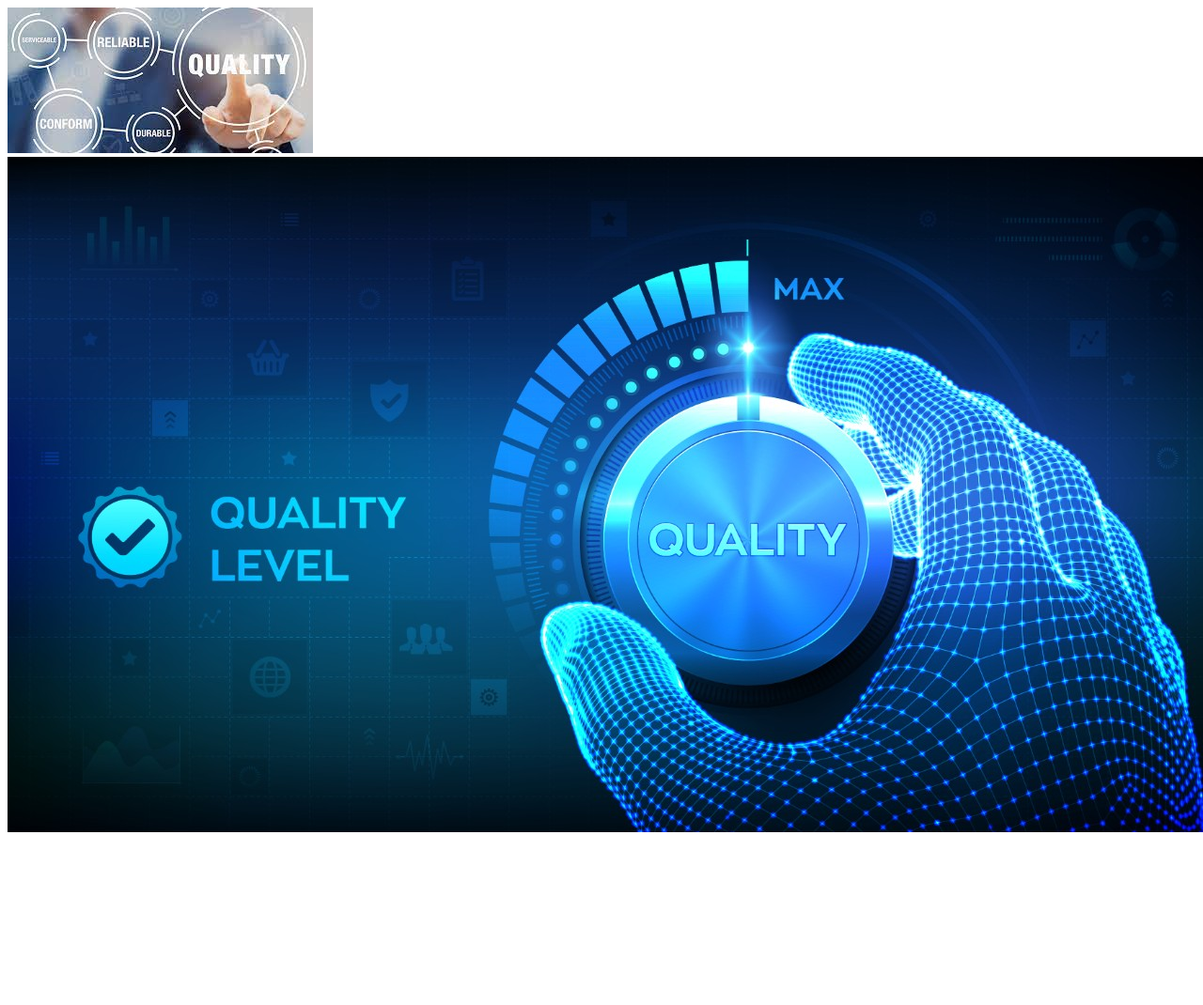
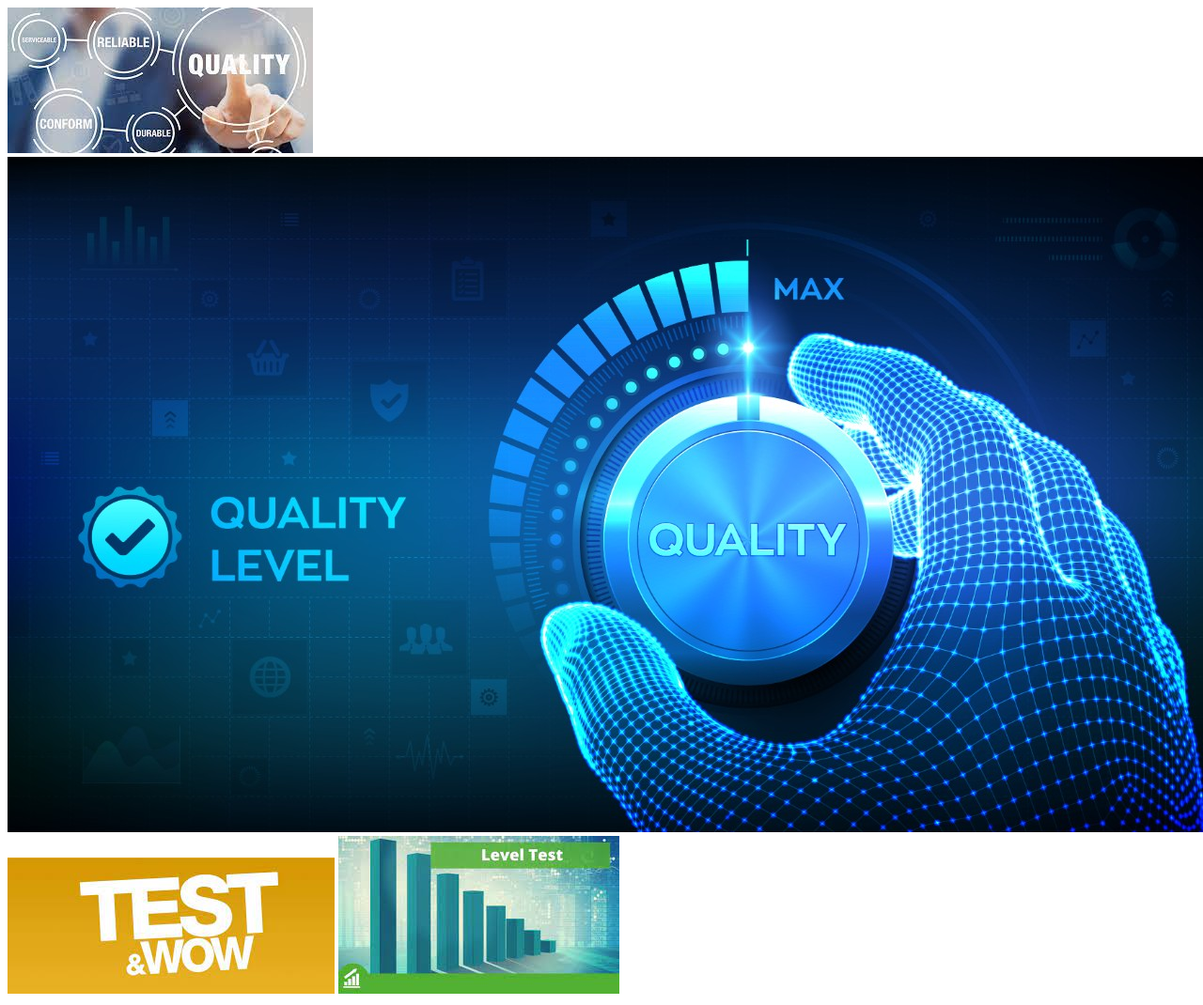
Before and after one commit to HendAbdelal/git_practice, a plain HTML site: page index.html in a window 1280 px wide. Shown: the whole page at 94% size. Before the commit the page ends 898 px from the top, so only its background shows below. Drawn offline with Linux system fonts and the light colour scheme.

Commit message:
add more images

```diff
--- a/index.html
+++ b/index.html
@@ -7,5 +7,7 @@
 <body>
 <img src="images/image1.jpg">
 <img src="images/shut.jpeg">
+<img src="images/test.jpg">
+<img src="images/test2.jpg">
 </body>
 </html>
```
Also changed, not shown: images/test.jpg (added), images/test2.jpg (added).
